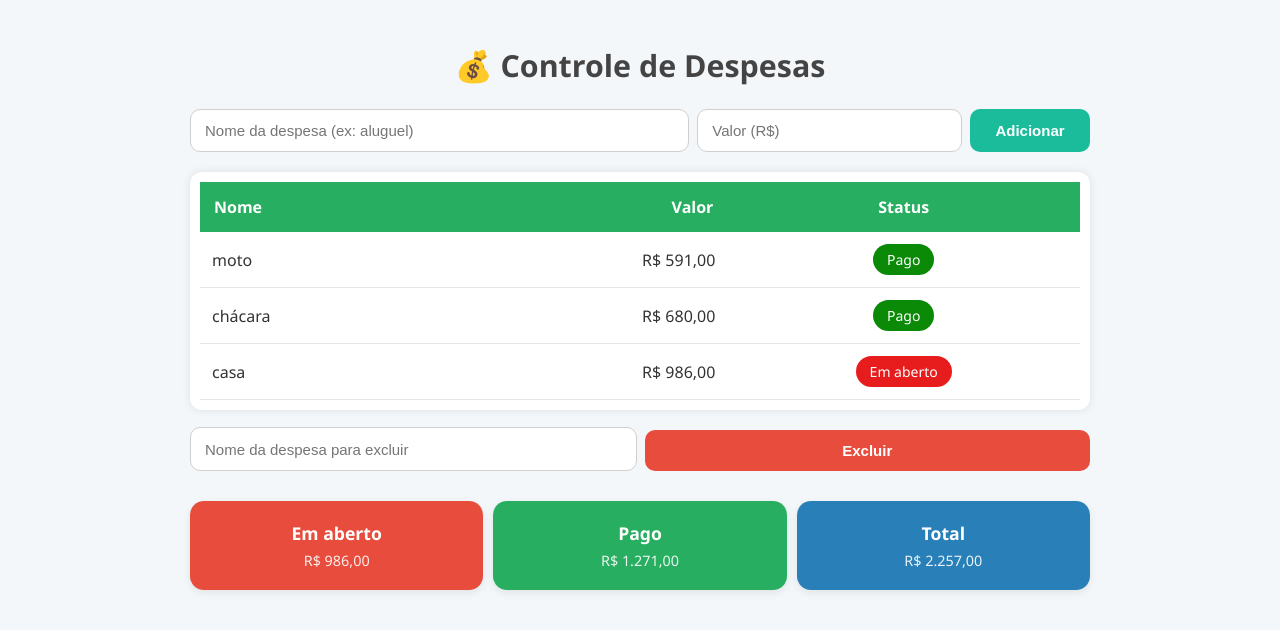
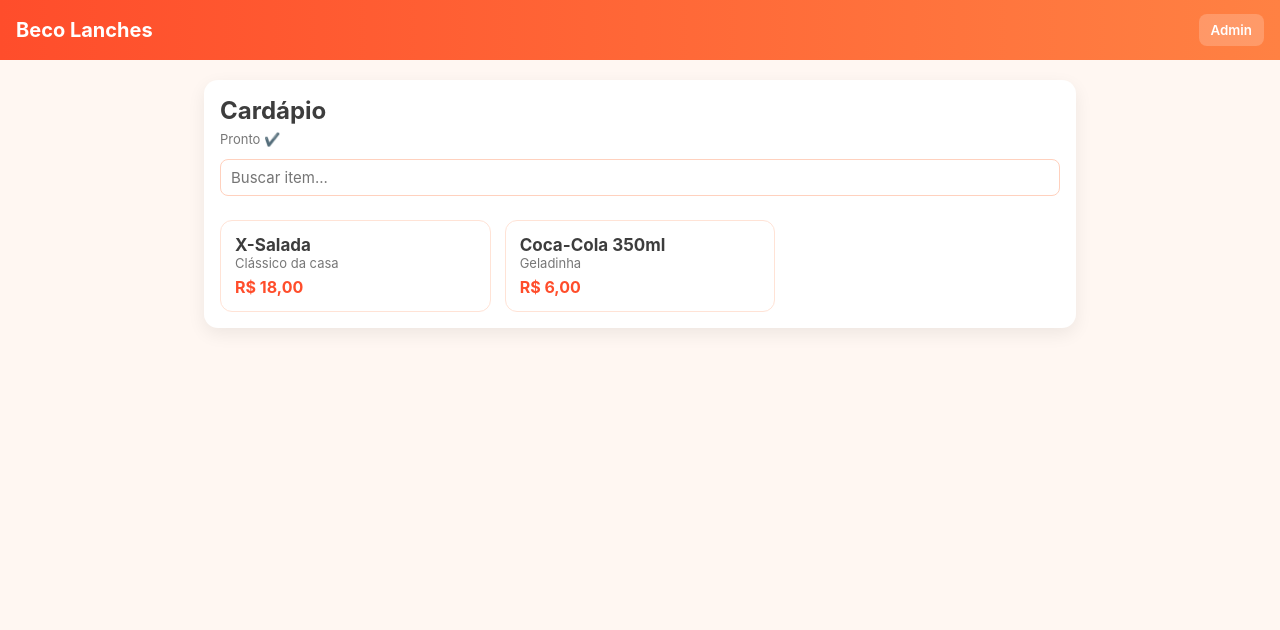
Before and after one commit to sid-755/contas-sv, a plain HTML site: page index.html in a window 1280 px wide. Drawn offline with Linux system fonts and the light colour scheme.

Commit message:
Update index.html

```diff
--- a/index.html
+++ b/index.html
@@ -1,300 +1,238 @@
 <!DOCTYPE html>
 <html lang="pt-BR">
 <head>
-<meta charset="UTF-8">
-<title>Controle de Despesas</title>
-<meta name="viewport" content="width=device-width, initial-scale=1.0">
+<meta charset="utf-8">
+<meta name="viewport" content="width=device-width,initial-scale=1">
+<title>Beco Lanches - Cardápio</title>
 
 <style>
-body{
-    font-family: "Segoe UI", sans-serif;
-    background: #f3f7fa;
-    margin: 0;
-    padding: 0;
-    display: flex;
-    justify-content: center;
+/* ====== ESTILO GERAL ====== */
+:root{
+  --cor1:#ff4d2b;
+  --cor2:#ff8143;
+  --bg:#fff7f2;
+  --text:#3d3d3d;
+  --card:#ffffff;
+}
+*{box-sizing:border-box;font-family:'Inter',Arial,sans-serif;}
+body{margin:0;background:var(--bg);color:var(--text);}
+
+/* ====== HEADER ====== */
+header{
+  background:linear-gradient(90deg,var(--cor1),var(--cor2));
+  padding:14px 16px;
+  color:#fff;
+  display:flex;
+  justify-content:space-between;
+  align-items:center;
+}
+header h1{margin:0;font-size:20px;font-weight:700;}
+.btn-admin-toggle{
+  border:0; padding:8px 12px; border-radius:8px;
+  background:rgba(255,255,255,.2); color:#fff; cursor:pointer;
 }
 
-.container{
-    width: 95%;
-    max-width: 900px;
-    margin-top: 25px;
-    margin-bottom: 40px;
+/* ====== ÁREA PÚBLICA ====== */
+.container{max-width:900px;margin:20px auto;padding:0 14px;}
+.section-card{
+  background:var(--card);
+  padding:16px;
+  border-radius:14px;
+  box-shadow:0 6px 18px rgba(0,0,0,.07);
+}
+.menu-grid{display:grid;gap:14px;grid-template-columns:repeat(auto-fill,minmax(240px,1fr));}
+.item-card{
+  background:#fff;
+  padding:14px;
+  border-radius:12px;
+  border:1px solid #ffe3d6;
+  transition:transform .15s;
+}
+.item-card:hover{transform:scale(1.02);}
+.item-card h3{margin:0;font-size:17px;}
+.price{color:var(--cor1);font-weight:700;font-size:16px;margin-top:6px;}
+.muted{font-size:13px;color:#777;}
+
+/* ====== ADMIN SLIDE PANEL ====== */
+#adminPanel{
+  position:fixed;
+  top:0; right:-100%;
+  width:90%;
+  max-width:400px;
+  height:100%;
+  background:#fff;
+  box-shadow:-4px 0 22px rgba(0,0,0,.28);
+  padding:16px;
+  overflow-y:auto;
+  transition:right .35s;
+}
+#adminPanel.open{right:0;}
+.close-admin{
+  background:var(--cor1);color:#fff;
+  padding:6px 12px;border:0;border-radius:8px;margin-bottom:10px;cursor:pointer;
 }
 
-h1{
-    text-align: center;
-    color: #444;
-    margin-bottom: 18px;
-    font-size: 1.9rem;
+/* FORM */
+input,textarea{
+  width:100%;padding:8px 10px;margin-bottom:10px;
+  border:1px solid #ffd1be;border-radius:8px;
+  font-size:15px;
 }
-
-.row {
-    display: flex;
-    gap: 8px;
-    margin-bottom: 8px;
+button{
+  padding:10px 14px;border-radius:8px;border:0;cursor:pointer;font-weight:600;
 }
-.input-flex { flex: 2; }
-.input-small { flex: 1; }
-
-input, button{
-    padding: 12px 14px;
-    border-radius: 10px;
-    border: 1px solid #cfcfcf;
-    margin: 5px 0;
-    width: 100%;
-    font-size: 15px;
-    box-sizing: border-box;
+.btn-primary{background:var(--cor1);color:#fff;}
+.btn-outline{background:#fff;border:1px solid var(--cor1);color:var(--cor1);}
+.admin-list .row{
+  display:flex;justify-content:space-between;align-items:center;
+  padding:10px 0;border-bottom:1px dashed #eee;
 }
-
-button{
-    background: #1abc9c;
-    border: none;
-    color: white;
-    font-weight: bold;
-    transition: 0.2s;
-}
-button:hover{ opacity: 0.95; }
-
-.table-container{
-    background: white;
-    padding: 10px;
-    border-radius: 12px;
-    overflow-x: auto;
-    margin-top: 15px;
-    box-shadow: 0 0 10px #00000018;
-}
-
-table{
-    width: 100%;
-    min-width: 500px;
-    border-collapse: collapse;
-}
-
-th{
-    background: #27ae60;
-    color: white;
-    padding: 14px;
-    font-size: 16px;
-    text-align: left;
-}
-
-td{
-    padding: 12px;
-    border-bottom: 1px solid #e5e5e5;
-    color: #333;
-}
-
-/* status badges look clickable */
-.status-pago{
-    background: #0a8a07;
-    color: #fff;
-    padding: 6px 14px;
-    border-radius: 25px;
-    font-size: 14px;
-    cursor: pointer;
-    display: inline-block;
-}
-.status-aberto{
-    background: #e71d1d;
-    color: #fff;
-    padding: 6px 14px;
-    border-radius: 25px;
-    font-size: 14px;
-    cursor: pointer;
-    display: inline-block;
-}
-
-#excluirBtn{
-    background: #e74c3c;
-    margin-top: 8px;
-}
-
-/* Cards */
-.cards{
-    margin-top: 25px;
-    display: flex;
-    flex-wrap: wrap;
-    gap: 10px;
-}
-
-.card{
-    flex: 1;
-    min-width: 150px;
-    padding: 20px;
-    border-radius: 14px;
-    color: white;
-    text-align: center;
-    font-weight: bold;
-    font-size: 1.1rem;
-    box-shadow: 0 3px 8px rgba(0,0,0,0.08);
-}
-
-.card.aberto{ background: #e74c3c; }
-.card.pago{ background: #27ae60; }
-.card.total{ background: #2980b9; }
-
-/* small helpers */
-.small-muted { font-size: 0.9rem; color: #fff; opacity: 0.9; font-weight: 400; display: block; margin-top: 6px; }
-
-/* MOBILE */
-@media(max-width: 600px){
-    h1{ font-size: 1.5rem; }
-    .row { flex-direction: column; }
-    .card{ width: 100%; }
-}
+.small-btn{padding:6px 10px;font-size:13px;border-radius:6px;}
+.btn-danger{background:#e03122;color:#fff;}
 </style>
 </head>
+
 <body>
 
+<header>
+  <h1>Beco Lanches</h1>
+  <button class="btn-admin-toggle" id="openAdmin">Admin</button>
+</header>
+
 <div class="container">
-    <h1>💰 Controle de Despesas</h1>
 
-    <div class="row">
-      <input class="input-flex" type="text" id="nome" placeholder="Nome da despesa (ex: aluguel)">
-      <input class="input-small" type="number" id="valor" placeholder="Valor (R$)" step="0.01" min="0">
-      <button style="flex:0 0 120px;" onclick="adicionar()">Adicionar</button>
-    </div>
+  <div class="section-card">
+    <h2 style="margin:0 0 6px 0;">Cardápio</h2>
+    <div class="muted" id="lastLoaded">Carregando...</div>
+    <input id="search" type="text" placeholder="Buscar item..." style="margin-top:12px;">
+    <div id="menuGrid" class="menu-grid" style="margin-top:14px;"></div>
+  </div>
 
-    <div class="table-container">
-        <table>
-            <thead>
-                <tr>
-                    <th>Nome</th>
-                    <th style="text-align:right;">Valor</th>
-                    <th style="text-align:center;">Status</th>
-                </tr>
-            </thead>
-            <tbody id="lista"></tbody>
-        </table>
-    </div>
+</div>
 
-    <div class="row" style="margin-top:12px;">
-      <input id="excluirNome" placeholder="Nome da despesa para excluir">
-      <button id="excluirBtn" onclick="excluir()">Excluir</button>
-    </div>
+<!-- PAINEL ADMIN -->
+<div id="adminPanel">
+  <button class="close-admin" id="closeAdmin">Fechar</button>
 
-    <div class="cards">
-        <div class="card aberto" id="aberto">
-            Em aberto
-            <span class="small-muted" id="abertoValor">R$ 0,00</span>
-        </div>
-        <div class="card pago" id="pago">
-            Pago
-            <span class="small-muted" id="pagoValor">R$ 0,00</span>
-        </div>
-        <div class="card total" id="total">
-            Total
-            <span class="small-muted" id="totalValor">R$ 0,00</span>
-        </div>
-    </div>
+  <h2>Gerenciar Cardápio</h2>
+  <div class="muted" style="margin-bottom:10px;">Senha: <b>senha123</b></div>
+
+  <input id="adminPass" type="password" placeholder="Digite a senha para entrar">
+  <button id="loginBtn" class="btn-primary" style="width:100%;margin-bottom:20px;">Entrar</button>
+
+  <div id="adminContent" style="display:none">
+
+    <h3>Novo / Editar</h3>
+    <input id="nome" placeholder="Nome">
+    <textarea id="desc" placeholder="Descrição"></textarea>
+    <input id="cat" placeholder="Categoria (Ex: Lanches)">
+    <input id="price" type="number" step="0.01" placeholder="Preço (R$)">
+    <button id="saveItem" class="btn-primary" style="width:100%;">Salvar Item</button>
+
+    <hr>
+    <h3>Itens</h3>
+    <div class="admin-list" id="adminList"></div>
+
+    <hr>
+    <button id="downloadJson" class="btn-outline" style="width:100%;">Salvar JSON (Download)</button>
+    <button id="loadDemo" class="btn-outline" style="width:100%;margin-top:8px;">Carregar Demo</button>
+
+  </div>
 </div>
 
 <script>
-/* ---------- Dados (localStorage) ---------- */
-let despesas = JSON.parse(localStorage.getItem("despesas_v2")) || [
-  { id: 1, nome: "moto", valor: 591, status: "Pago" },
-  { id: 2, nome: "chácara", valor: 680, status: "Pago" },
-  { id: 3, nome: "casa", valor: 986, status: "Em aberto" }
-];
+let menu = [];
+let editing = null;
 
-function salvar(){
-    localStorage.setItem("despesas_v2", JSON.stringify(despesas));
+const menuGrid = document.getElementById("menuGrid");
+const adminPanel = document.getElementById("adminPanel");
+const adminList = document.getElementById("adminList");
+
+function format(p){return p.toLocaleString("pt-BR",{style:"currency",currency:"BRL"})}
+
+function render(){
+  menuGrid.innerHTML="";
+  let q = search.value.toLowerCase();
+  menu.filter(i=>i.nome.toLowerCase().includes(q)).forEach(i=>{
+    menuGrid.innerHTML+=`
+      <div class="item-card">
+        <h3>${i.nome}</h3>
+        <div class="muted">${i.descricao||""}</div>
+        <div class="price">${format(i.preco)}</div>
+      </div>`;
+  });
+  localStorage.setItem("menuData",JSON.stringify(menu));
 }
 
-/* formata número para moeda BRL */
-function formatoBRL(v){
-  const n = Number(v) || 0;
-  return n.toLocaleString('pt-BR', { style: 'currency', currency: 'BRL' });
+function renderAdmin(){
+  adminList.innerHTML="";
+  menu.forEach(i=>{
+    adminList.innerHTML+=`
+      <div class="row">
+        <div><b>${i.nome}</b><br><span class="muted">${format(i.preco)}</span></div>
+        <div>
+          <button class="small-btn btn-outline" onclick="edit('${i.id}')">✏️</button>
+          <button class="small-btn btn-danger" onclick="delItem('${i.id}')">🗑️</button>
+        </div>
+      </div>`;
+  });
 }
 
-/* ---------- Render ---------- */
-function carregarTabela(){
-    let tabela = "";
-    let totalPago = 0, totalAberto = 0;
-
-    despesas.forEach((d, i) => {
-        const valorFmt = formatoBRL(d.valor);
-        tabela += `
-        <tr data-index="${i}">
-            <td style="text-align:left;">${escapeHtml(d.nome)}</td>
-            <td style="text-align:right;">${valorFmt}</td>
-            <td style="text-align:center;">
-                <span class="${d.status === "Pago" ? "status-pago" : "status-aberto"}" onclick="toggleStatus(${i})">
-                    ${d.status}
-                </span>
-            </td>
-        </tr>`;
-        if(d.status === "Pago") totalPago += Number(d.valor);
-        else totalAberto += Number(d.valor);
-    });
-
-    document.getElementById("lista").innerHTML = tabela;
-    document.getElementById("pagoValor").textContent = formatoBRL(totalPago);
-    document.getElementById("abertoValor").textContent = formatoBRL(totalAberto);
-    document.getElementById("totalValor").textContent = formatoBRL(totalPago + totalAberto);
+function edit(id){
+  let i = menu.find(x=>x.id===id);
+  editing = id;
+  nome.value=i.nome; desc.value=i.descricao; cat.value=i.categoria; price.value=i.preco;
 }
 
-/* escape simples para evitar injeção */
-function escapeHtml(text) {
-  if(!text && text !== 0) return "";
-  return String(text)
-    .replace(/&/g, "&amp;")
-    .replace(/</g, "&lt;")
-    .replace(/>/g, "&gt;");
+function delItem(id){
+  menu = menu.filter(x=>x.id!==id);
+  render(); renderAdmin();
 }
 
-/* ---------- Ações ---------- */
-function adicionar(){
-    const nomeEl = document.getElementById("nome");
-    const valorEl = document.getElementById("valor");
-    const nome = nomeEl.value.trim();
-    const valor = parseFloat(valorEl.value);
+document.getElementById("saveItem").onclick=()=>{
+  if(!nome.value)return alert("Nome obrigatório");
+  let obj={id:editing||Date.now(),nome:nome.value,descricao:desc.value,categoria:cat.value,preco:Number(price.value)};
+  if(editing)menu=menu.map(x=>x.id===editing?obj:x);
+  else menu.push(obj);
+  editing=null; nome.value=desc.value=cat.value=price.value="";
+  render(); renderAdmin();
+};
 
-    if(!nome || isNaN(valor)){
-        alert("Preencha nome e valor corretamente.");
-        return;
-    }
+document.getElementById("downloadJson").onclick=()=>{
+  let v=new Blob([JSON.stringify(menu,null,2)],{type:"application/json"});
+  let a=document.createElement("a");a.href=URL.createObjectURL(v);a.download="menu.json";a.click();
+};
 
-    const proximoId = despesas.length ? Math.max(...despesas.map(d=>d.id)) + 1 : 1;
-    despesas.push({ id: proximoId, nome, valor: Number(valor), status: "Em aberto" });
-    salvar();
-    carregarTabela();
-    nomeEl.value = "";
-    valorEl.value = "";
-}
+document.getElementById("loadDemo").onclick=()=>{
+  menu=[
+    {id:"1",nome:"X-Burger",descricao:"Pão, carne, queijo",categoria:"Lanches",preco:15},
+    {id:"2",nome:"Batata Frita",descricao:"Crocrante e dourada",categoria:"Porções",preco:10}
+  ];
+  render(); renderAdmin();
+};
 
-/* exclui pela substring do nome (case insensitive), se quiser exato, mude o filtro */
-function excluir(){
-    const q = document.getElementById("excluirNome").value.trim().toLowerCase();
-    if(!q){ alert("Digite o nome da despesa para excluir."); return; }
+/* ADMIN LOGIN */
+document.getElementById("loginBtn").onclick=()=>{
+  if(adminPass.value==="senha123"){
+    document.getElementById("adminContent").style.display="block";
+    adminPass.value="";
+  } else alert("Senha incorreta");
+};
 
-    const antes = despesas.length;
-    despesas = despesas.filter(d => d.nome.toLowerCase() !== q);
-    if(despesas.length === antes){
-        if(!confirm("Nenhuma despesa com esse nome exato encontrada. Deseja excluir por substring (itens que contenham o texto)?")) return;
-        despesas = despesas.filter(d => !d.nome.toLowerCase().includes(q));
-    }
-    salvar();
-    carregarTabela();
-    document.getElementById("excluirNome").value = "";
-}
+/* OPEN/CLOSE PANEL */
+openAdmin.onclick=()=>adminPanel.classList.add("open");
+closeAdmin.onclick=()=>adminPanel.classList.remove("open");
 
-/* alterna status e salva */
-function toggleStatus(index){
-    if(index == null || !despesas[index]) return;
-    despesas[index].status = despesas[index].status === "Pago" ? "Em aberto" : "Pago";
-    salvar();
-    carregarTabela();
-}
-
-/* permite alterar status com tecla Enter no campo excluirNome (não obrigatório) */
-document.getElementById("excluirNome").addEventListener('keydown', (e)=>{
-    if(e.key === 'Enter') excluir();
-});
-
-/* inicializa */
-carregarTabela();
+/* LOAD DATA */
+(function(){
+  try{menu=JSON.parse(localStorage.getItem("menuData"))||[]}catch{menu=[];}
+  if(menu.length===0)menu=[
+    {id:"1",nome:"X-Salada",descricao:"Clássico da casa",categoria:"Lanches",preco:18},
+    {id:"2",nome:"Coca-Cola 350ml",descricao:"Geladinha",categoria:"Bebidas",preco:6}
+  ];
+  render(); renderAdmin();
+  lastLoaded.textContent="Pronto ✔️";
+})();
 </script>
 
 </body>
```
